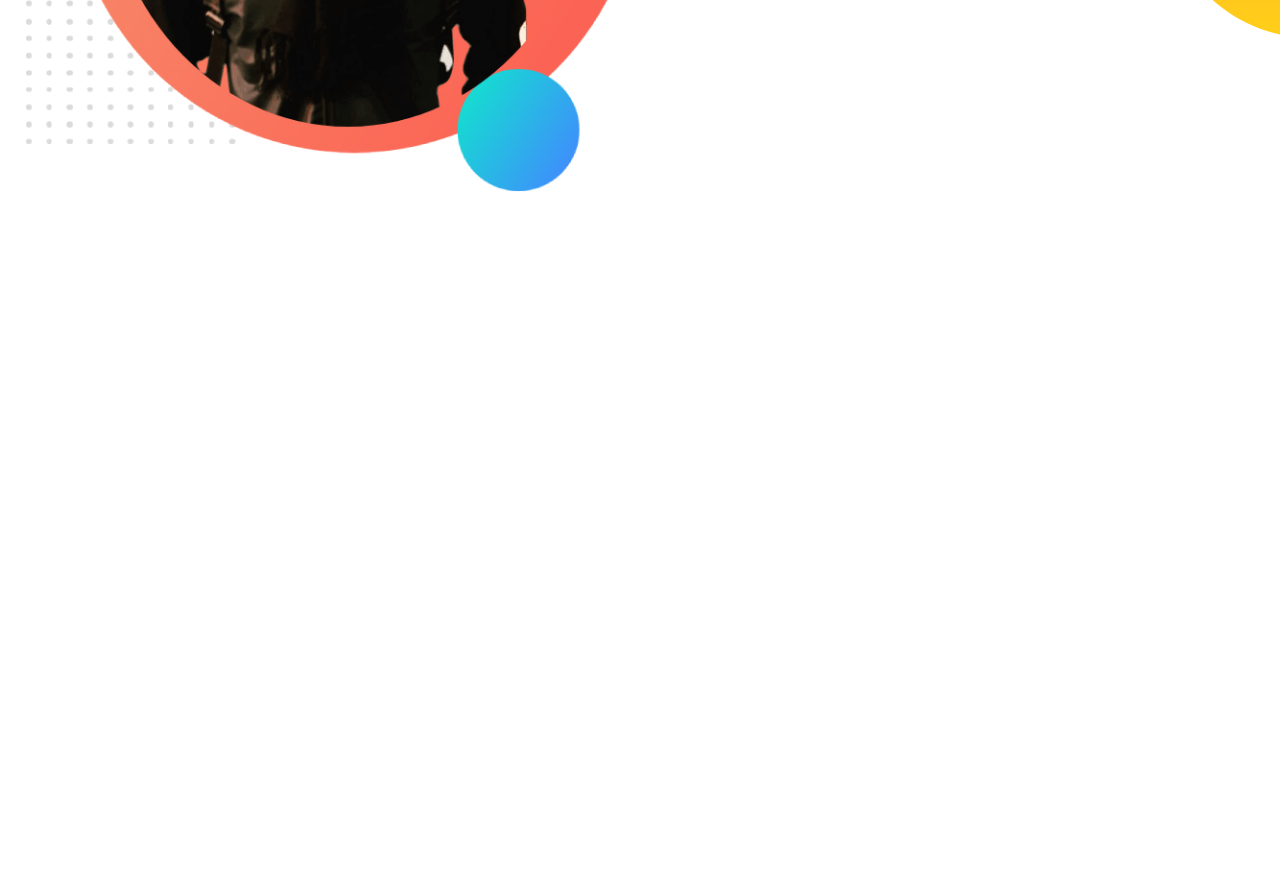
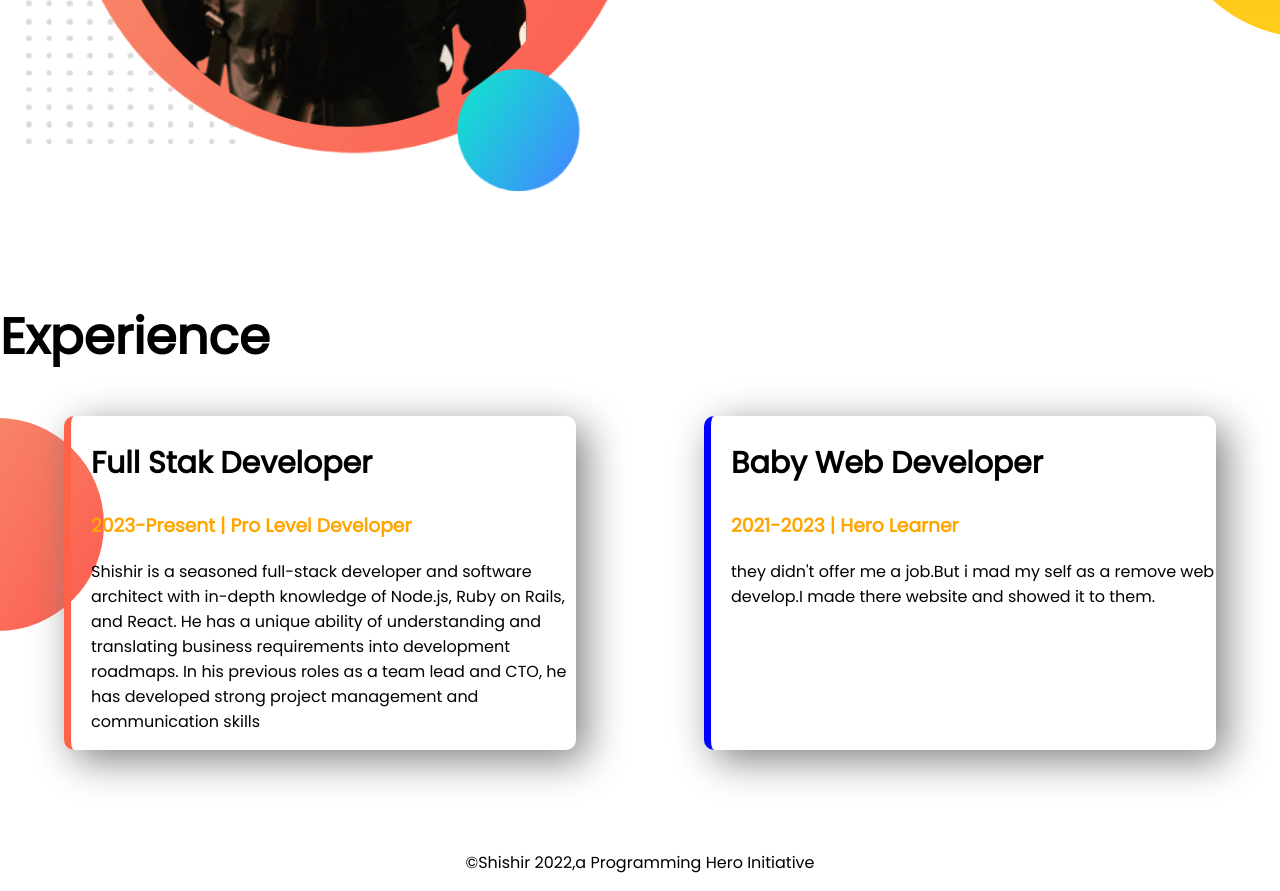
Before and after one commit to eashishir/develope-portfolio, a plain HTML site: page index.html in a window 1280 px wide. Shown: the part 985-1876 px from the top of the page. Before the commit the page ends 1285 px from the top, so only its background shows below. Drawn offline with Linux system fonts and the light colour scheme.

Commit message:
finally-done

```diff
--- a/index.html
+++ b/index.html
@@ -13,7 +13,7 @@
 </head>
 
 <body>
-    <section class="top-banner">
+    <section class="top-banner flexible-container">
         <div class="hlaf-width">
             <h1>Welcome To</h1>
             <h1><span class="orange-color">Shishir</span> World!</h1>
@@ -33,7 +33,7 @@
         </div>
 
     </section>
-    <section class="dream-big">
+    <section class="dream-big flexible-container">
         <div class="half-width">
             <img src="images/shishir.png" alt="">
         </div>
@@ -50,6 +50,34 @@
         </div>
 
     </section>
+    <section class="my-experience">
+        <h1>Experience</h1>
+        <div class="flexible-container">
+            <div class="experience-item" id="full-stack-developer">
+                <h2>Full Stak Developer</h2>
+                <h3 class="orange-color">2023-Present | Pro Level Developer</h3>
+                <p>Shishir is a seasoned full-stack developer and software architect with in-depth knowledge of Node.js,
+                    Ruby on Rails, and React. He has a unique ability of understanding and translating business
+                    requirements
+                    into development roadmaps. In his previous roles as a team lead and CTO, he has developed strong
+                    project
+                    management and communication skills</p>
+            </div>
+            <div class="experience-item" id="baby-web-developer">
+                <h2>Baby Web Developer</h2>
+                <h3 class="orange-color">2021-2023 | Hero Learner</h3>
+                <p>they didn't offer me a job.But i mad my self as a remove web develop.I made there website and showed
+                    it
+                    to them.</p>
+            </div>
+
+        </div>
+
+    </section>
+
 </body>
+<footer>
+    <P>&copy;Shishir 2022,a Programming Hero Initiative</P>
+</footer>
 
 </html>
--- a/style.css
+++ b/style.css
@@ -7,11 +7,15 @@ h1 {
     font-size: 50px;
 }
 
+h2 {
+    font-size: 30px;
+}
+
 .orange-color {
     color: orange;
 }
 
-section {
+.flexible-container {
     display: flex;
     margin-bottom: 100px;
 }
@@ -47,47 +51,29 @@ section {
     background-position: right;
 }
 
-
-
-
-
-
-
-
-
-
-
-
-
-
-
-
-
-
-
-
-
-
-
-
-
-
-
-
-
-
-
-
-
-
-
-
-
-
-
-;
+.my-experience {
+    background-repeat: no-repeat;
+    background-image: url(images/exp-bg.png);
+    background-position: left;
 }
 
-.half-width img {
-    width: 100%;
+.experience-item {
+    width: 40%;
+    border-radius: 10px;
+    margin-left: 5%;
+    margin-right: 5%;
+    padding-left: 20px;
+    box-shadow: 10px 10px 40px gray;
 }
+
+#full-stack-developer {
+    border-left: 7px solid tomato;
+}
+
+#baby-web-developer {
+    border-left: 7px solid blue;
+}
+
+footer p {
+    text-align: center;
+}
```
